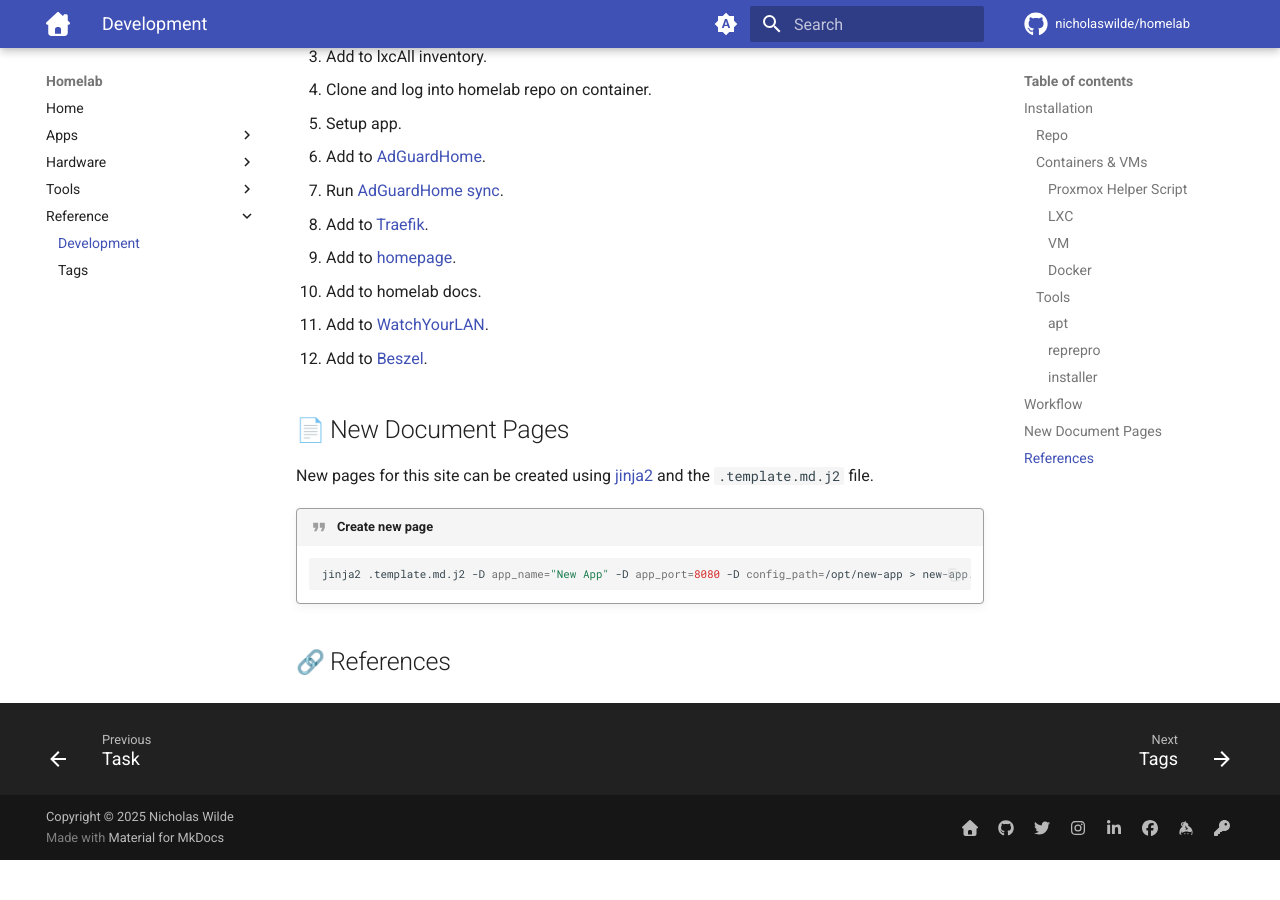
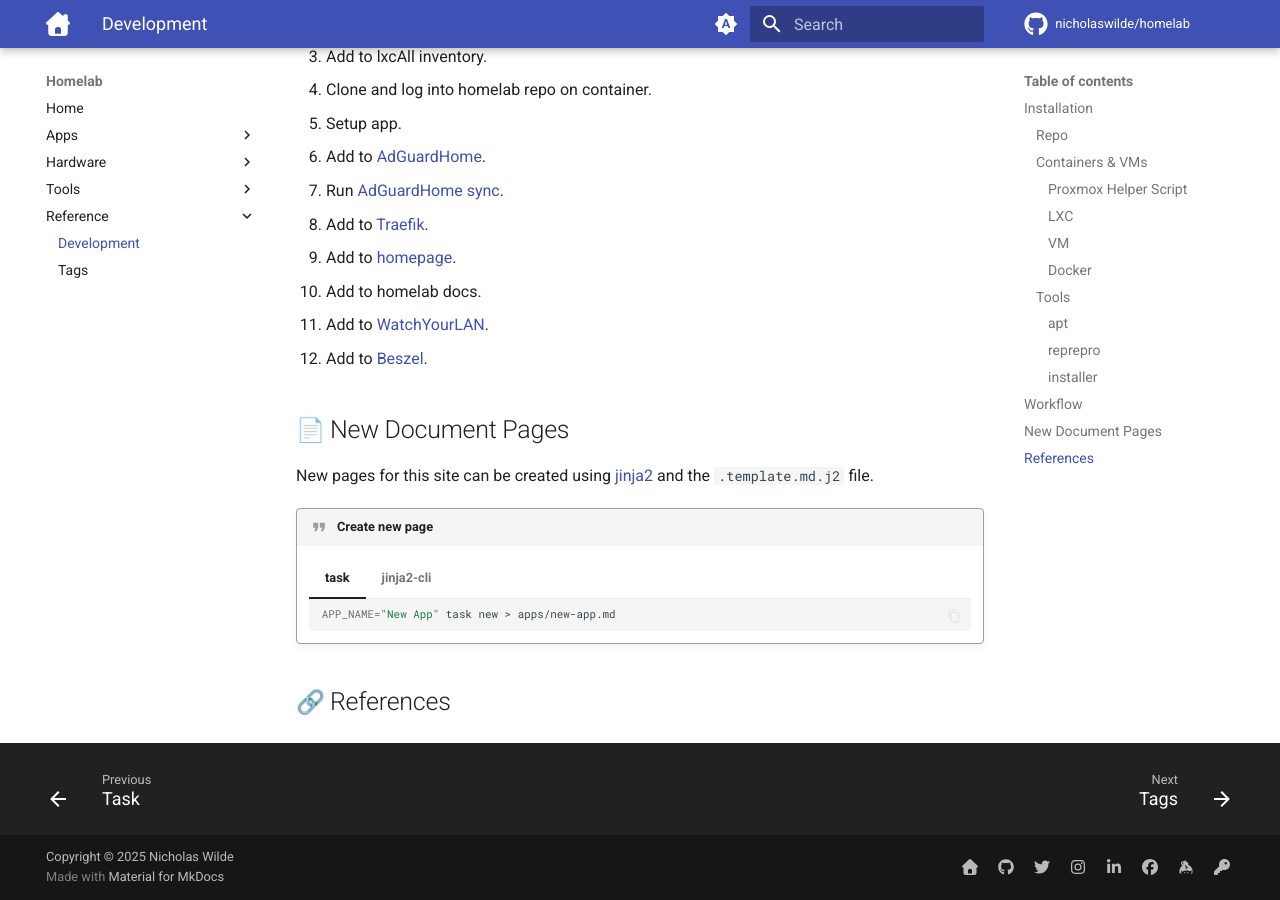
Before and after one commit to nicholaswilde/homelab, an MkDocs documentation site: the page built from docs/reference/development.md, in a window 1280 px wide and 900 px high, scrolled down 1801 px. Built offline with MkDocs 1.6.1 and Material for MkDocs 9.7.7, drawn with Linux system fonts in a browser that asks for light colours; emoji names are drawn with the system emoji font; comment, search, counter and statistics services are not loaded; before the commit the page ends 2661 px from its top, so only the background shows below that.

Commit message:
Update development.md

````diff
--- a/docs/reference/development.md
+++ b/docs/reference/development.md
@@ -84,9 +84,17 @@ New pages for this site can be created using [jinja2][3] and the `.template.md.j
 
 !!! quote "Create new page"
 
-    ```shell
-    jinja2 .template.md.j2 -D app_name="New App" -D app_port=8080 -D config_path=/opt/new-app > new-app.md
-    ```
+    === "task"
+
+        ```shell
+        APP_NAME="New App" task new > apps/new-app.md
+        ```
+
+    === "jinja2-cli"
+
+        ```shell
+        jinja2 .template.md.j2 -D app_name="New App" -D app_port=8080 -D config_path=/opt/new-app > apps/new-app.md
+        ```
 
 ## :link: References
 
````
